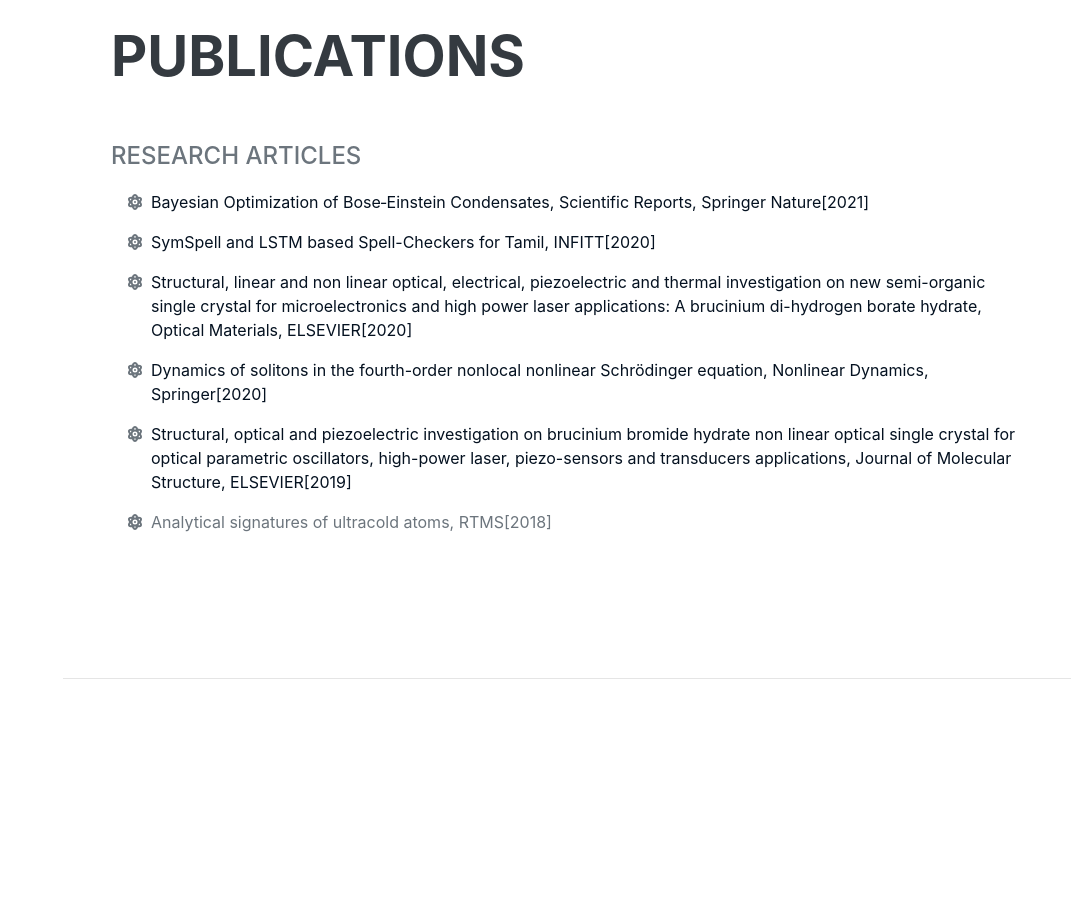
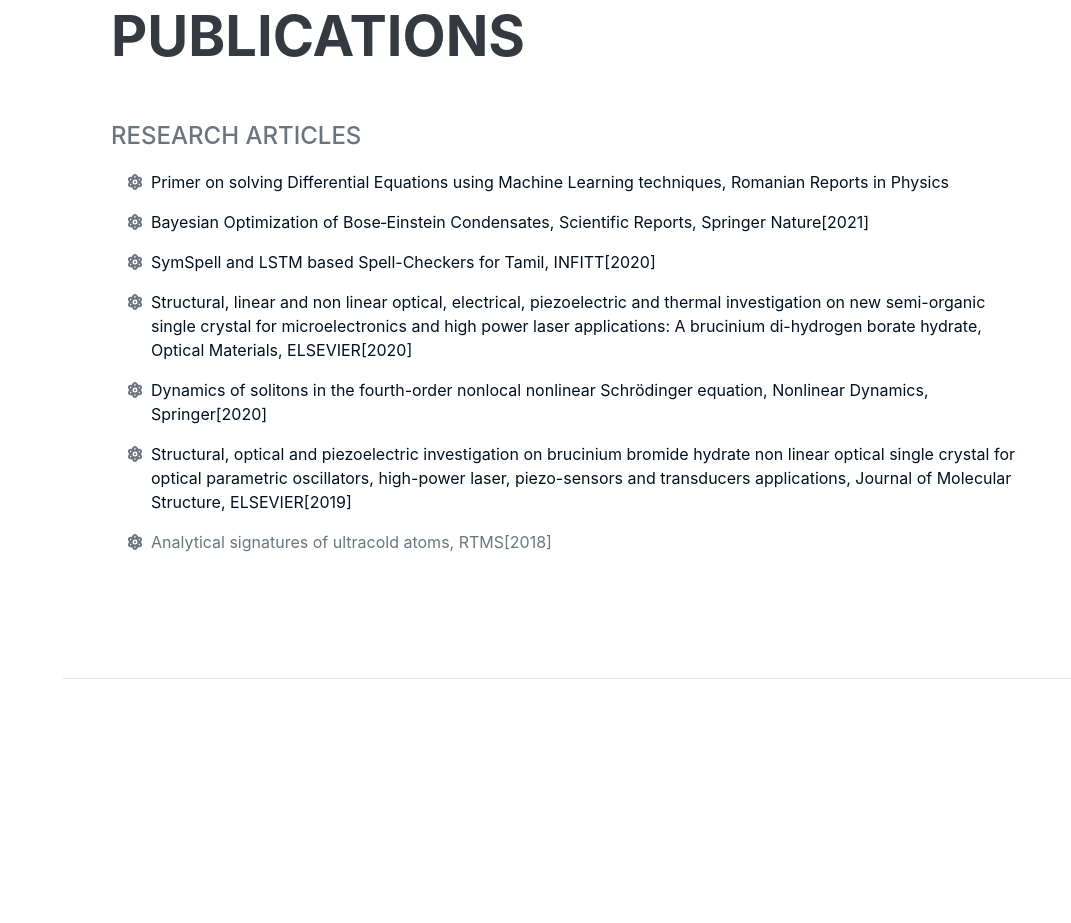
Before and after one commit to tamil-phy/tamil-phy.github.io, a plain HTML site: page index.html in a window 1280 px wide. Shown: the part 2547-3470 px from the top of the page, without its empty margins (209-1280 px from the left). Drawn offline with nearby package versions, Linux system fonts and the light colour scheme; a web font is replaced by a local one.

Commit message:
added RRP paper in the list

```diff
--- a/index.html
+++ b/index.html
@@ -134,6 +134,10 @@
                     <ul class="fa-ul mb-0">
                         <li>
                             <span class="fa-li"><i class="fas fa-atom"></i></span>
+                            <p><a href='http://www.rrp.infim.ro/IP/AP616.pdf'>Primer on solving Differential Equations using Machine Learning techniques, Romanian Reports in Physics</a></p>
+                        </li>
+                        <li>
+                            <span class="fa-li"><i class="fas fa-atom"></i></span>
                             <p><a href='https://www.nature.com/articles/s41598-021-84336-0.pdf?origin=ppub'>Bayesian Optimization of Bose‑Einstein Condensates, Scientific Reports, Springer Nature[2021] </a></p>
                         </li>
                         <li>
```
